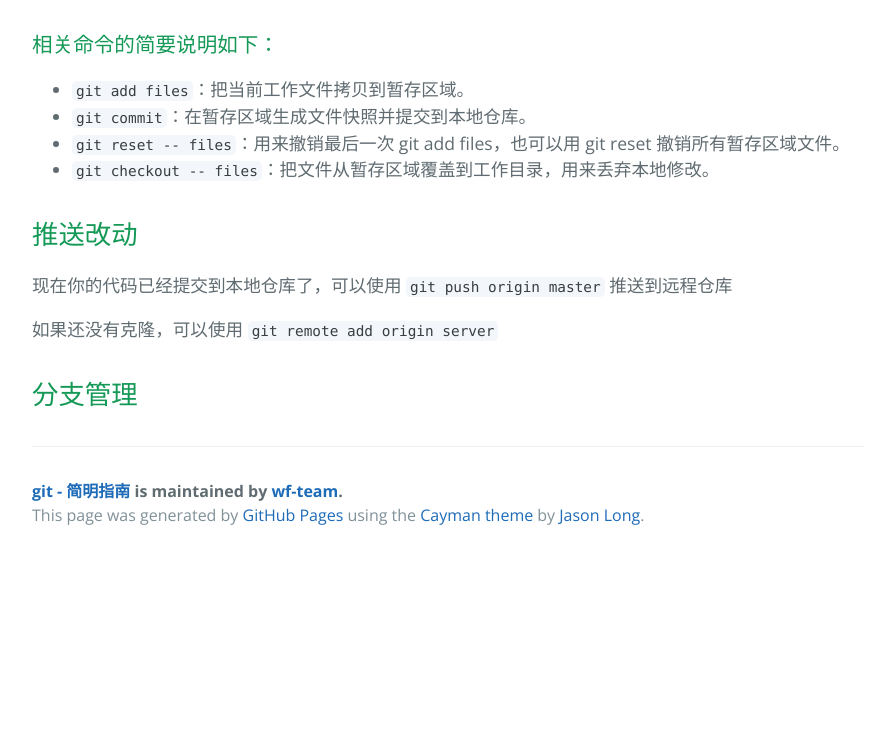
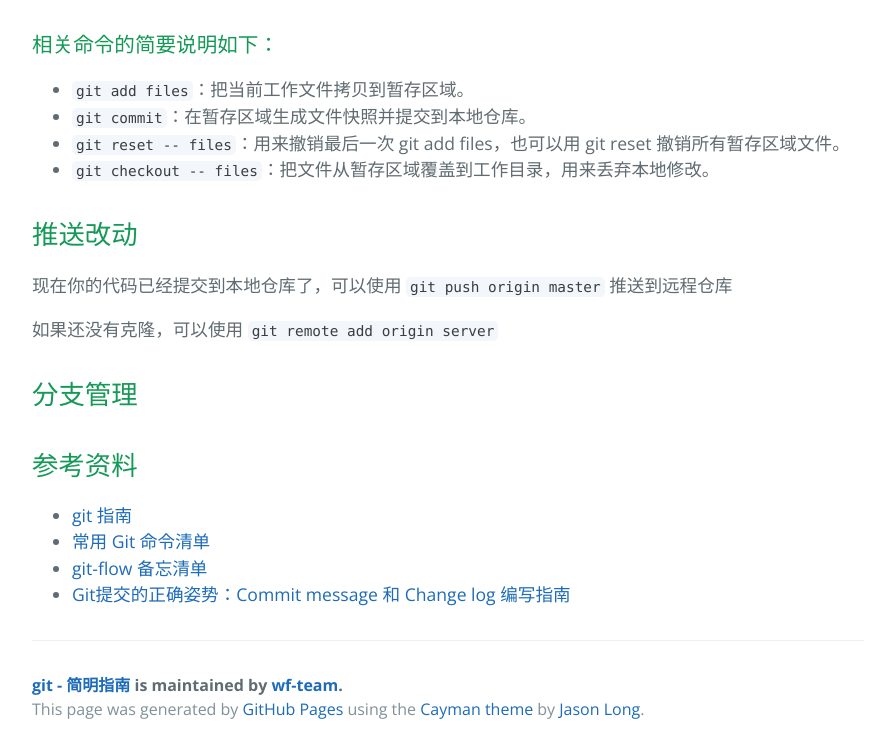
Before and after one commit to loti12/learn-git, a plain HTML site: page index.html in a window 1280 px wide. Shown: the part 1610-2363 px from the top of the page, without its empty margins (192-1087 px from the left). Before the commit the page ends 2169 px from the top, so only its background shows below. Drawn offline with nearby package versions, Linux system fonts and the light colour scheme.

```diff
--- a/index.html
+++ b/index.html
@@ -73,6 +73,16 @@
 <h2>
 <a id="分支管理" class="anchor" href="#%E5%88%86%E6%94%AF%E7%AE%A1%E7%90%86" aria-hidden="true"><span aria-hidden="true" class="octicon octicon-link"></span></a>分支管理</h2>
 
+<h2>
+<a id="参考资料" class="anchor" href="#%E5%8F%82%E8%80%83%E8%B5%84%E6%96%99" aria-hidden="true"><span aria-hidden="true" class="octicon octicon-link"></span></a>参考资料</h2>
+
+<ul>
+<li><a href="http://rogerdudler.github.io/git-guide/index.zh.html">git 指南</a></li>
+<li><a href="http://www.ruanyifeng.com/blog/2015/12/git-cheat-sheet.html">常用 Git 命令清单</a></li>
+<li><a href="http://danielkummer.github.io/git-flow-cheatsheet/index.zh_CN.html">git-flow 备忘清单</a></li>
+<li><a href="https://mp.weixin.qq.com/s?__biz=MzA4MjU5NTY0NA==&amp;mid=401840568&amp;idx=1&amp;sn=051879b73f32ab7bcbcfc2e3cdd85f07&amp;scene=1&amp;srcid=0107l8avY4frKW3kfhaIUoNY&amp;key=41ecb04b0511100344d280ce4225cc8c4d97599af475ef134186f7df3a7b8ace7e0e2eebc59d96ca00d6c9abf1ebf9e2&amp;ascene=0&amp;uin=MjAyNzY1NTU%3D&amp;devicetype=iMac+MacBookPro12%2C1+OSX+OSX+10.11.2+build(15C50)&amp;version=11020201&amp;pass_ticket=ymbjwf7oU6CeUuxBIkhi0U6TOA5EP5ZWHXbpm6NVy%2FY%3D">Git提交的正确姿势：Commit message 和 Change log 编写指南</a></li>
+</ul>
+
       <footer class="site-footer">
         <span class="site-footer-owner"><a href="https://github.com/wf-team/learn-git">git - 简明指南</a> is maintained by <a href="https://github.com/wf-team">wf-team</a>.</span>
 
```
Also changed, not shown: params.json (+1 -1 lines).
